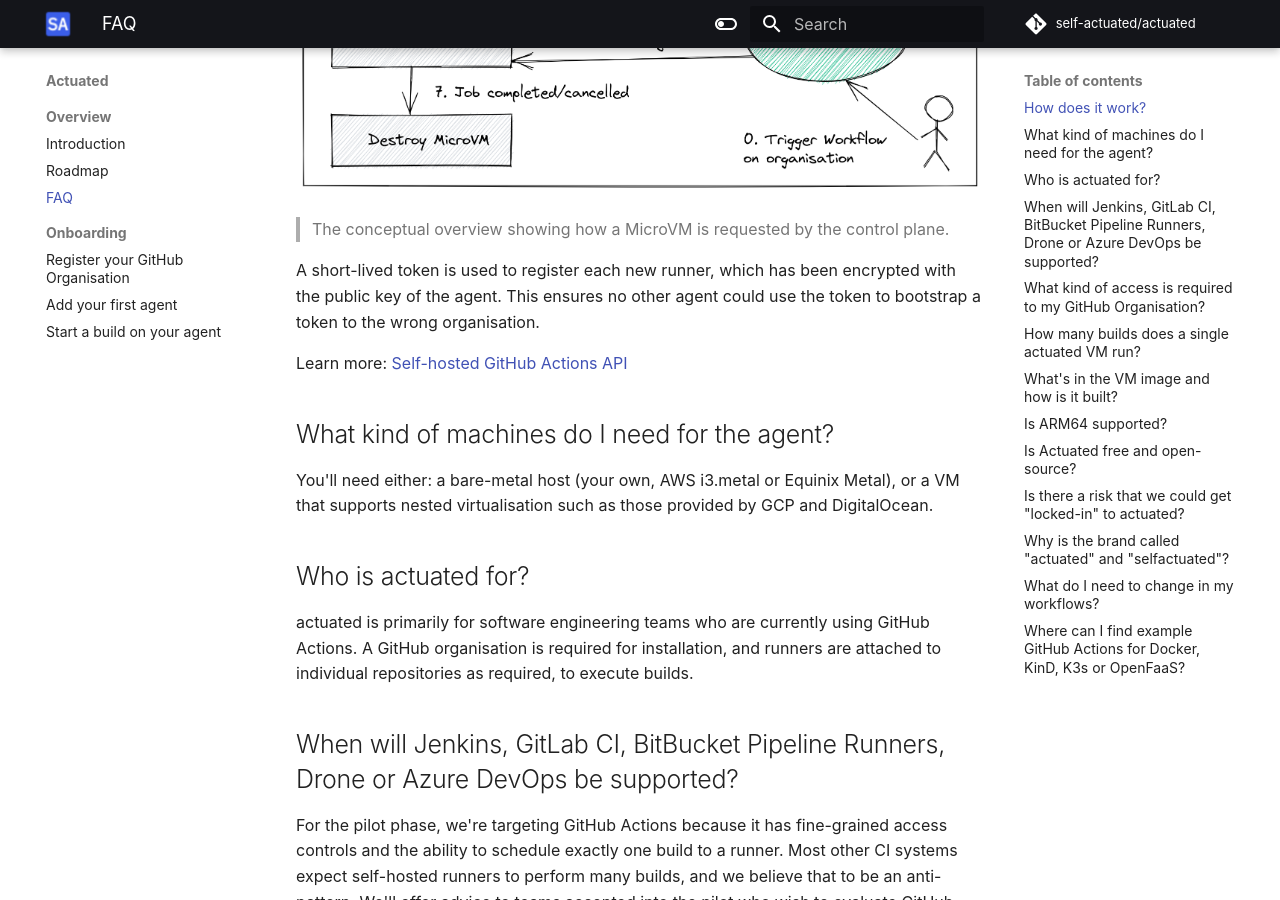
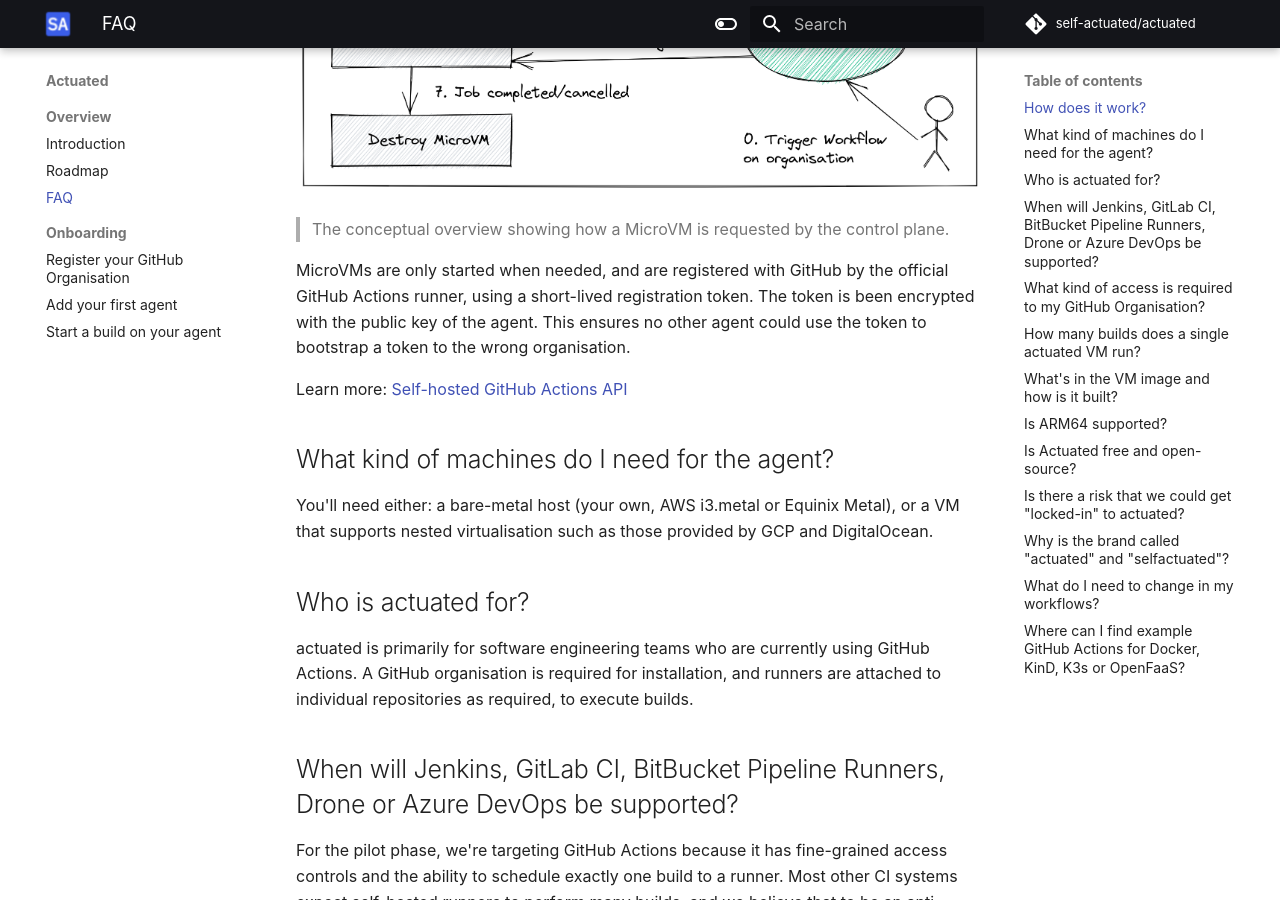
Before and after one commit to welteki/docs.actuated.dev, an MkDocs documentation site: the page built from docs/faq.md, in a window 1280 px wide and 900 px high, scrolled down 737 px. Built offline with MkDocs 1.6.1 and Material for MkDocs 9.7.7, drawn with Linux system fonts in a browser that asks for light colours; some web fonts are replaced.

```diff
--- a/docs/faq.md
+++ b/docs/faq.md
@@ -14,7 +14,7 @@ The multi-tenant control plane is run and operated by OpenFaaS Ltd.
 
 > The conceptual overview showing how a MicroVM is requested by the control plane.
 
-A short-lived token is used to register each new runner, which has been encrypted with the public key of the agent. This ensures no other agent could use the token to bootstrap a token to the wrong organisation.
+MicroVMs are only started when needed, and are registered with GitHub by the official GitHub Actions runner, using a short-lived registration token. The token is been encrypted with the public key of the agent. This ensures no other agent could use the token to bootstrap a token to the wrong organisation.
 
 Learn more: [Self-hosted GitHub Actions API](https://docs.github.com/en/rest/actions/self-hosted-runners#create-a-registration-token-for-an-organization)
 
```
Also changed, not shown: docs/index.md (+3 -3 lines), docs/images/conceptual-high-level.png (added).
